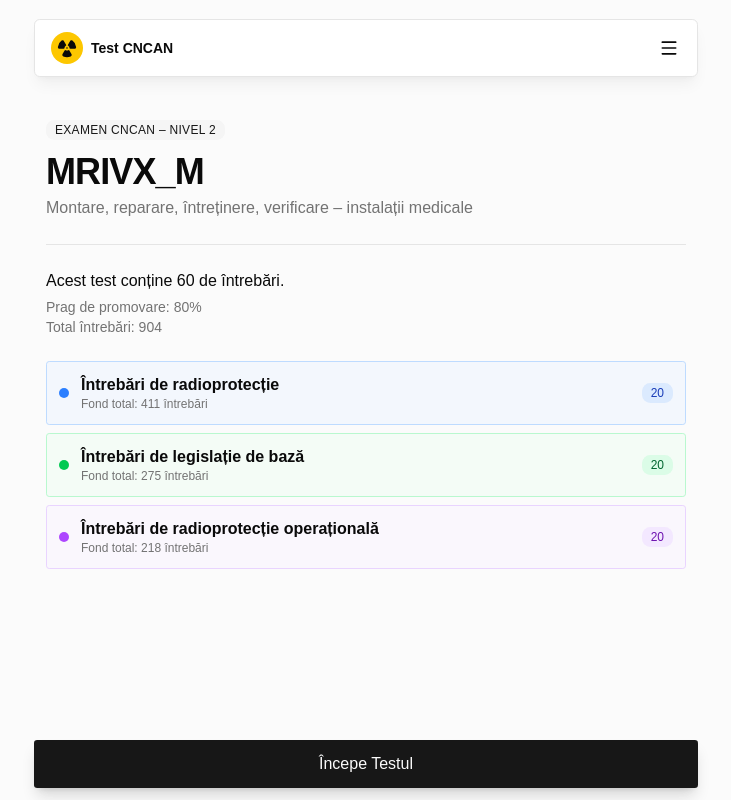
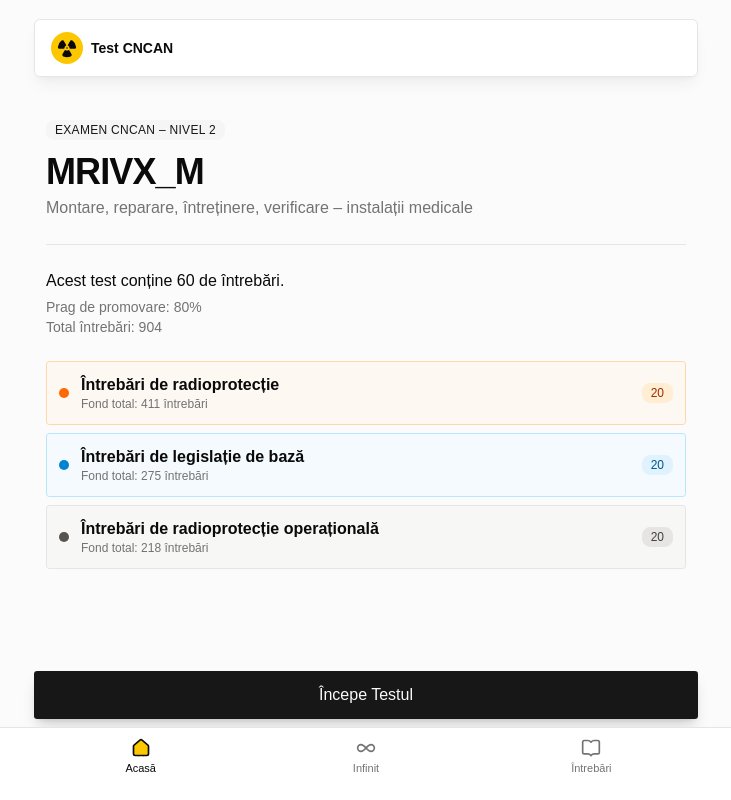
Before and after one commit to engelbertszarvadi/test-cncan, a React (Vite) app: page / in a window 1280 px wide. Shown: the whole page, without its empty margins (274-1005 px from the left). Built offline with nearby package versions, Linux system fonts and the light colour scheme.

Commit message:
implement bottom taskbar navigation and new color palette

```diff
--- a/src/App.tsx
+++ b/src/App.tsx
@@ -1,18 +1,36 @@
-import { HashRouter, Navigate, Route, Routes } from "react-router-dom"
+import type { ComponentType } from "react"
+import { HashRouter, Navigate, useLocation } from "react-router-dom"
 
 import { AllQuestionsPage } from "@/pages/all-questions"
 import { ExamPage } from "@/pages/exam"
 import { InfinitePage } from "@/pages/infinite"
+import { TABS } from "@/lib/tabs"
+
+const tabPages: Record<(typeof TABS)[number]["path"], ComponentType> = {
+  "/": ExamPage,
+  "/infinite": InfinitePage,
+  "/all": AllQuestionsPage,
+}
+
+function TabScreens() {
+  const { pathname } = useLocation()
+
+  if (!TABS.some((tab) => tab.path === pathname)) return <Navigate to="/" replace />
+
+  return TABS.map(({ path }) => {
+    const Page = tabPages[path]
+    return (
+      <div key={path} hidden={pathname !== path}>
+        <Page />
+      </div>
+    )
+  })
+}
 
 export default function App() {
   return (
     <HashRouter>
-      <Routes>
-        <Route path="/" element={<ExamPage />} />
-        <Route path="/all" element={<AllQuestionsPage />} />
-        <Route path="/infinite" element={<InfinitePage />} />
-        <Route path="*" element={<Navigate to="/" replace />} />
-      </Routes>
+      <TabScreens />
     </HashRouter>
   )
 }
--- a/src/components/app-shell.tsx
+++ b/src/components/app-shell.tsx
@@ -2,7 +2,7 @@
 import { useLayoutEffect, useRef, useState, type ReactNode } from 'react'
 import { Link } from 'react-router-dom'
 
-import { SCROLL_CONTAINER_ID } from '@/lib/scroll'
+import { TabBar } from '@/components/tab-bar'
 import { cn } from '@/lib/utils'
 
 export function AppShell({
@@ -57,7 +57,7 @@
         </header>
       )}
       <main
-        id={SCROLL_CONTAINER_ID}
+        data-scroll-container
         className="min-h-0 flex-1 overflow-y-auto overscroll-contain"
         style={header ? { paddingTop: headerHeight } : undefined}
       >
@@ -71,14 +71,19 @@
           {children}
         </div>
       </main>
-      {footer && (
-        <footer className="relative z-40 mx-auto w-full max-w-2xl shrink-0 px-1 pb-[calc(env(safe-area-inset-bottom)+0.75rem)] in-data-keyboard-open:pb-1">
+      <footer className="relative z-40 w-full shrink-0">
+        <div className="mx-auto w-full max-w-2xl space-y-2 px-1 pb-2 in-data-keyboard-open:pb-1">
           {aboveFooter}
-          <div className="rounded-lg shadow-lg shadow-black/15 [&_[data-slot=button]]:bg-clip-border">
-            {footer}
-          </div>
-        </footer>
-      )}
+          {footer && (
+            <div className="rounded-lg shadow-lg shadow-black/15 [&_[data-slot=button]]:bg-clip-border">
+              {footer}
+            </div>
+          )}
+        </div>
+        <div className="in-data-keyboard-open:hidden">
+          <TabBar />
+        </div>
+      </footer>
     </div>
   )
 }
--- /dev/null
+++ b/src/components/tab-bar.tsx
@@ -0,0 +1,29 @@
+import { NavLink } from "react-router-dom"
+
+import { TABS } from "@/lib/tabs"
+import { cn } from "@/lib/utils"
+
+export function TabBar() {
+  return (
+    <nav aria-label="Navigare principală" className="border-t bg-background px-1 pt-1 pb-[18px]">
+      <div className="mx-auto grid max-w-2xl grid-cols-3 gap-1">
+        {TABS.map((tab) => (
+          <NavLink
+            key={tab.path}
+            to={tab.path}
+            end
+            className={({ isActive }) =>
+              cn(
+                "group/tab flex flex-col items-center gap-0.5 rounded-xl py-1.5 text-[11px] font-medium transition-colors outline-none focus-visible:ring-3 focus-visible:ring-ring/50",
+                isActive ? "active text-foreground" : "text-muted-foreground"
+              )
+            }
+          >
+            <tab.icon className="size-5 fill-background transition-colors group-[.active]/tab:fill-yellow-400" />
+            {tab.label}
+          </NavLink>
+        ))}
+      </div>
+    </nav>
+  )
+}
--- a/src/lib/questions.ts
+++ b/src/lib/questions.ts
@@ -36,10 +36,10 @@
     shortName: "Radioprotecție",
     count: questionBank.radioprotectie.length,
     styles: {
-      dot: "bg-blue-500",
-      badge: "bg-blue-100 text-blue-800",
-      panel: "border-blue-200 bg-blue-50/60",
-      selected: "border-blue-500 bg-blue-50 text-blue-950",
+      dot: "bg-orange-500",
+      badge: "bg-orange-100 text-orange-800",
+      panel: "border-orange-200 bg-orange-50/60",
+      selected: "border-orange-500 bg-orange-50 text-orange-950",
     },
   },
   legislatie: {
@@ -48,10 +48,10 @@
     shortName: "Legislație",
     count: questionBank.legislatie.length,
     styles: {
-      dot: "bg-green-500",
-      badge: "bg-green-100 text-green-800",
-      panel: "border-green-200 bg-green-50/60",
-      selected: "border-green-500 bg-green-50 text-green-950",
+      dot: "bg-sky-600",
+      badge: "bg-sky-100 text-sky-800",
+      panel: "border-sky-200 bg-sky-50/60",
+      selected: "border-sky-600 bg-sky-50 text-sky-950",
     },
   },
   operationala: {
@@ -60,10 +60,10 @@
     shortName: "Operațională",
     count: questionBank.operationala.length,
     styles: {
-      dot: "bg-purple-500",
-      badge: "bg-purple-100 text-purple-800",
-      panel: "border-purple-200 bg-purple-50/60",
-      selected: "border-purple-500 bg-purple-50 text-purple-950",
+      dot: "bg-stone-600",
+      badge: "bg-stone-200 text-stone-700",
+      panel: "border-stone-200 bg-stone-100/60",
+      selected: "border-stone-600 bg-stone-100 text-stone-950",
     },
   },
 }
--- a/src/lib/scroll.ts
+++ b/src/lib/scroll.ts
@@ -1,5 +1,5 @@
-export const SCROLL_CONTAINER_ID = "app-scroll"
-
 export function scrollToTop() {
-  document.getElementById(SCROLL_CONTAINER_ID)?.scrollTo({ top: 0 })
+  document.querySelectorAll<HTMLElement>("[data-scroll-container]").forEach((container) => {
+    if (container.getClientRects().length > 0) container.scrollTo({ top: 0 })
+  })
 }
--- /dev/null
+++ b/src/lib/tabs.ts
@@ -0,0 +1,7 @@
+import { BookOpenIcon, HouseIcon, InfinityIcon } from "lucide-react"
+
+export const TABS = [
+  { path: "/", label: "Acasă", icon: HouseIcon },
+  { path: "/infinite", label: "Infinit", icon: InfinityIcon },
+  { path: "/all", label: "Întrebări", icon: BookOpenIcon },
+] as const
--- a/src/pages/all-questions.tsx
+++ b/src/pages/all-questions.tsx
@@ -75,7 +75,6 @@
     <AppShell
       header={
         <PageHeader
-          backTo="/"
           title="Toate întrebările"
           subtitle={`Afișate: ${results.length} din ${TOTAL_QUESTIONS}${filter === "all" ? "" : ` · ${CATEGORIES[filter].shortName}`}`}
           trailing={
--- a/src/pages/exam.tsx
+++ b/src/pages/exam.tsx
@@ -1,11 +1,8 @@
 import confetti from "canvas-confetti"
 import {
   CheckIcon,
-  ChevronRightIcon,
   CircleXIcon,
   EllipsisVerticalIcon,
-  InfinityIcon,
-  MenuIcon,
   ListIcon,
   PartyPopperIcon,
   RadiationIcon,
@@ -61,12 +58,11 @@
   finishedAt: number | null
 }
 
-type LeaveAction = "home" | "restart" | "all"
+type LeaveAction = "home" | "restart"
 
 const leaveActionLabels: Record<LeaveAction, { title: string; confirm: string }> = {
   home: { title: "Ieși din test?", confirm: "Ieși" },
   restart: { title: "Repornești testul?", confirm: "Repornește" },
-  all: { title: "Mergi la toate întrebările?", confirm: "Continuă" },
 }
 
 export function ExamPage() {
@@ -114,7 +110,6 @@
     setLeaveDialogOpen(false)
     if (leaveAction === "restart") startExam()
     if (leaveAction === "home") goHome()
-    if (leaveAction === "all") navigate("/all")
   }
 
   if (!exam) return <ExamHome onStart={startExam} />
@@ -196,7 +191,12 @@
               <NavbarPanelItem onClick={() => chooseLeave("restart")}>
                 <RotateCcwIcon /> Repornește testul
               </NavbarPanelItem>
-              <NavbarPanelItem onClick={() => chooseLeave("all")}>
+              <NavbarPanelItem
+                onClick={() => {
+                  closeMenu()
+                  navigate("/all")
+                }}
+              >
                 <ListIcon /> Vezi toate întrebările
               </NavbarPanelItem>
             </NavbarPanel>
@@ -244,26 +244,7 @@
   )
 }
 
-const homeMenuLinks = [
-  {
-    to: "/infinite",
-    icon: InfinityIcon,
-    title: "Mod infinit",
-    description: "Exersează fără limită, pe categoriile alese",
-  },
-  {
-    to: "/all",
-    icon: ListIcon,
-    title: "Toate întrebările",
-    description: `Caută și răsfoiește toate cele ${TOTAL_QUESTIONS} de întrebări`,
-  },
-]
-
 function ExamHome({ onStart }: { onStart: () => void }) {
-  const navigate = useNavigate()
-  const [menuOpen, setMenuOpen] = useState(false)
-  const closeMenu = () => setMenuOpen(false)
-
   return (
     <AppShell
       header={
@@ -274,33 +255,9 @@
             </span>
           }
           title="Test CNCAN"
-          trailing={
-            <NavbarPanelToggle
-              icon={MenuIcon}
-              label="Meniu"
-              open={menuOpen}
-              onToggle={() => setMenuOpen((open) => !open)}
-            />
-          }
-          panel={
-            <NavbarPanel open={menuOpen} onClose={closeMenu}>
-              {homeMenuLinks.map((link) => (
-                <NavbarPanelItem key={link.to} className="h-auto py-2.5" onClick={() => navigate(link.to)}>
-                  <span className="flex size-9 shrink-0 items-center justify-center rounded-md border bg-background">
-                    <link.icon />
-                  </span>
-                  <span className="min-w-0 flex-1">
-                    <span className="block font-semibold">{link.title}</span>
-                    <span className="block text-xs text-muted-foreground">{link.description}</span>
-                  </span>
-                  <ChevronRightIcon className="text-muted-foreground" />
-                </NavbarPanelItem>
-              ))}
-            </NavbarPanel>
-          }
         />
       }
-      aboveFooter={<InstallPrompt className="mb-4 shadow-lg shadow-black/15" />}
+      aboveFooter={<InstallPrompt className="mb-2 shadow-lg shadow-black/15" />}
       footer={
         <Button size="lg" className="h-12 w-full text-base" onClick={onStart}>
           Începe Testul
--- a/src/pages/infinite.tsx
+++ b/src/pages/infinite.tsx
@@ -137,7 +137,7 @@
     <AppShell
       header={
         <PageHeader
-          backTo="/"
+          onBack={() => setSession(null)}
           title={`Răspunsuri corecte: ${session.correct}/${session.answered}`}
           subtitle={
             session.random
@@ -211,7 +211,6 @@
     <AppShell
       header={
         <PageHeader
-          backTo="/"
           title="Mod infinit"
           trailing={
             <NavbarPanelToggle
```
